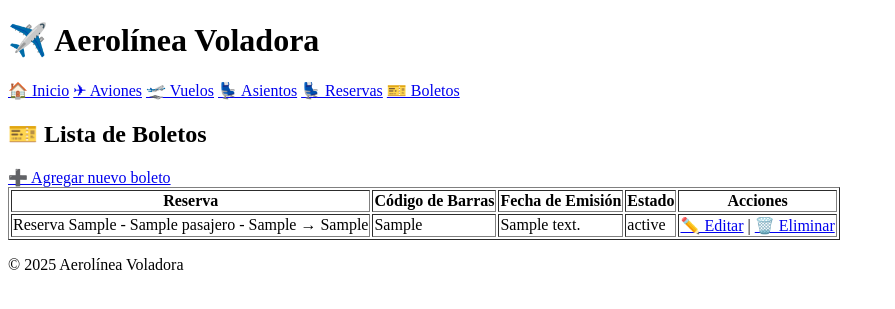
After one commit to Agus-999/Aerolinea-argentina, a Django app: page /gestion/boletos/ in a window 1280 px wide. The commit adds this page. Shown: the top 309 px of the page, without its empty margins (0-895 px from the left). Run offline with Django 5.2, Linux system fonts and the light colour scheme; tables that the repository leaves empty hold one stand-in row (values such as "Sample post").

Commit message:
✅ Etapa 3 - CRUD de Boletos finalizado

```diff
--- a/Aerolinea/gestion/admin.py
+++ b/Aerolinea/gestion/admin.py
@@ -1,5 +1,5 @@
 from django.contrib import admin
-from .models import Avion, Vuelo, Pasajero, Asiento
+from .models import Avion, Vuelo, Pasajero, Asiento, Reserva, Boleto
 
 # Register your models here.
 
@@ -7,3 +7,5 @@ admin.site.register(Avion)
 admin.site.register(Vuelo)
 admin.site.register(Pasajero)
 admin.site.register(Asiento)
+admin.site.register(Reserva)
+admin.site.register(Boleto)
--- a/Aerolinea/gestion/models.py
+++ b/Aerolinea/gestion/models.py
@@ -62,3 +62,12 @@ class Reserva(models.Model):
 
     def __str__(self):
         return f"Reserva {self.codigo_reserva} - {self.pasajero.nombre} - {self.vuelo.origen} → {self.vuelo.destino}"
+
+class Boleto(models.Model):
+    reserva = models.OneToOneField('gestion.Reserva', on_delete=models.CASCADE)
+    codigo_barra = models.CharField(max_length=100)
+    fecha_emision = models.CharField(max_length=100)
+    estado = models.CharField(max_length=50)
+
+    def __str__(self):
+        return f"Boleto {self.codigo_barra} - {self.estado}"
--- /dev/null
+++ b/Aerolinea/gestion/templates/boletos/lista.html
@@ -0,0 +1,28 @@
+{% extends 'base.html' %}
+{% block contenido %}
+<h2>🎫 Lista de Boletos</h2>
+
+<a href="{% url 'agregar_boleto' %}">➕ Agregar nuevo boleto</a>
+
+<table border="1">
+    <tr>
+        <th>Reserva</th>
+        <th>Código de Barras</th>
+        <th>Fecha de Emisión</th>
+        <th>Estado</th>
+        <th>Acciones</th>
+    </tr>
+    {% for boleto in boletos %}
+    <tr>
+        <td>{{ boleto.reserva }}</td>
+        <td>{{ boleto.codigo_barra }}</td>
+        <td>{{ boleto.fecha_emision }}</td>
+        <td>{{ boleto.estado }}</td>
+        <td>
+            <a href="{% url 'editar_boleto' boleto.id %}">✏️ Editar</a> |
+            <a href="{% url 'eliminar_boleto' boleto.id %}">🗑️ Eliminar</a>
+        </td>
+    </tr>
+    {% endfor %}
+</table>
+{% endblock %}
--- a/Aerolinea/gestion/urls.py
+++ b/Aerolinea/gestion/urls.py
@@ -27,8 +27,14 @@ urlpatterns = [
     path('asientos/eliminar/<int:id>/', views.eliminar_asiento, name='eliminar_asiento'),
 
     #* RESERVAS
-path('reservas/', views.lista_reservas, name='lista_reservas'),
+    path('reservas/', views.lista_reservas, name='lista_reservas'),
     path('reservas/agregar/', views.agregar_reserva, name='agregar_reserva'),
     path('reservas/editar/<int:id>/', views.editar_reserva, name='editar_reserva'),
     path('reservas/eliminar/<int:id>/', views.eliminar_reserva, name='eliminar_reserva'),
+
+    #* BOLETOS
+    path('boletos/', views.lista_boletos, name='lista_boletos'),
+    path('boletos/agregar/', views.agregar_boleto, name='agregar_boleto'),
+    path('boletos/editar/<int:id>/', views.editar_boleto, name='editar_boleto'),
+    path('boletos/eliminar/<int:id>/', views.eliminar_boleto, name='eliminar_boleto'),
 ]
--- a/Aerolinea/gestion/views.py
+++ b/Aerolinea/gestion/views.py
@@ -1,8 +1,8 @@
 # gestion/views.py
 
 from django.shortcuts import render, redirect, get_object_or_404
-from .models import Avion, Vuelo, Pasajero, Asiento, Reserva
-from .forms import AvionForm, VueloForm, PasajeroForm, AsientoForm, ReservaForm
+from .models import Avion, Vuelo, Pasajero, Asiento, Reserva, Boleto
+from .forms import AvionForm, VueloForm, PasajeroForm, AsientoForm, ReservaForm, BoletoForm
 
 #* AVIONES
 def lista_aviones(request):
@@ -173,3 +173,34 @@ def eliminar_reserva(request, id):
         reserva.delete()
         return redirect('lista_reservas')
     return render(request, 'reservas/eliminar.html', {'reserva': reserva})
+
+#* BOLETOS
+# Vista para listar boletos
+def lista_boletos(request):
+    boletos = Boleto.objects.all()
+    return render(request, 'boletos/lista.html', {'boletos': boletos})
+
+# Agregar
+def agregar_boleto(request):
+    form = BoletoForm(request.POST or None)
+    if form.is_valid():
+        form.save()
+        return redirect('lista_boletos')
+    return render(request, 'boletos/formulario.html', {'form': form, 'accion': 'Agregar Boleto'})
+
+# Editar
+def editar_boleto(request, id):
+    boleto = get_object_or_404(Boleto, pk=id)
+    form = BoletoForm(request.POST or None, instance=boleto)
+    if form.is_valid():
+        form.save()
+        return redirect('lista_boletos')
+    return render(request, 'boletos/formulario.html', {'form': form, 'accion': 'Editar Boleto'})
+
+# Eliminar
+def eliminar_boleto(request, id):
+    boleto = get_object_or_404(Boleto, pk=id)
+    if request.method == 'POST':
+        boleto.delete()
+        return redirect('lista_boletos')
+    return render(request, 'boletos/eliminar.html', {'boleto': boleto})
--- a/Aerolinea/home/templates/base.html
+++ b/Aerolinea/home/templates/base.html
@@ -16,6 +16,7 @@
         <a href="{% url 'lista_vuelos' %}">🛫 Vuelos</a>
         <a href="{% url 'lista_asientos' %}">💺 Asientos</a>
         <a href="{% url 'lista_reservas' %}">💺 Reservas</a>
+        <a href="{% url 'lista_boletos' %}">🎫 Boletos</a>
 
     </nav>
 
```
Also changed, not shown: Aerolinea/gestion/forms.py (+29 -1 lines), Aerolinea/gestion/templates/boletos/eliminar.html (added, +10 -0 lines), Aerolinea/gestion/templates/boletos/formulario.html (added, +10 -0 lines), Aerolinea/gestion/migrations/0006_boleto.py (added), README.md, 1 other file.
